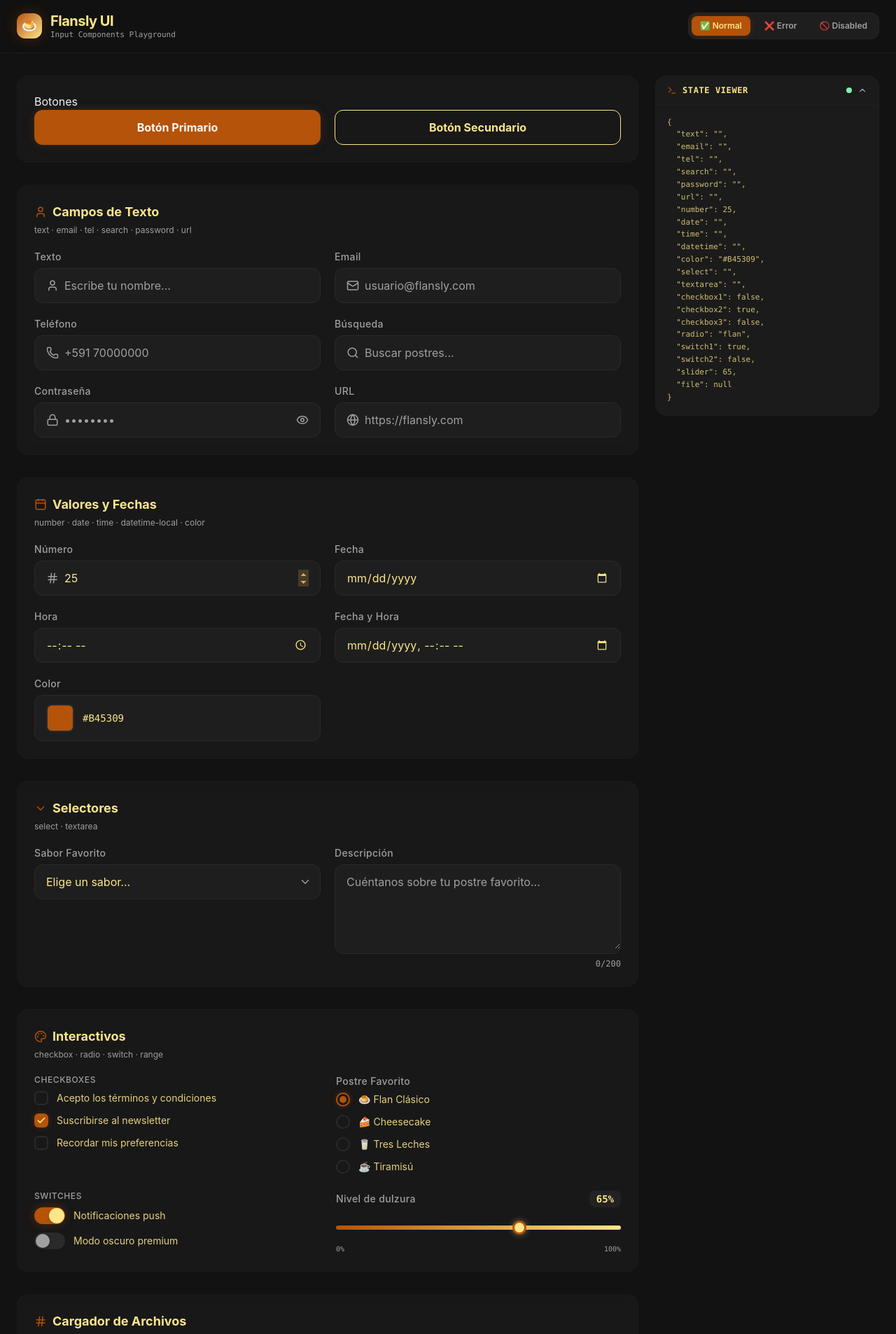
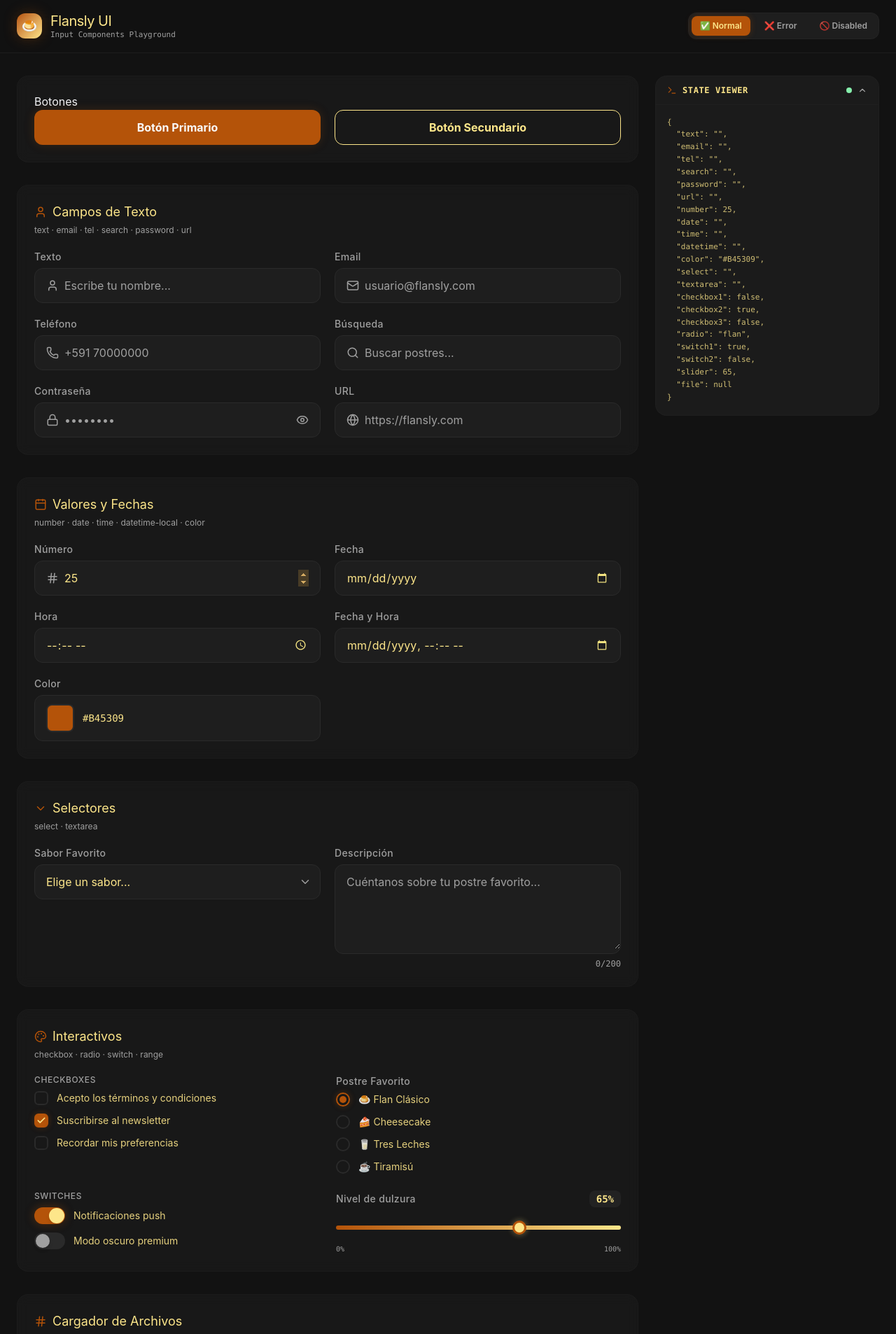
Before and after one commit to mdavila-2001/flansly, a React (Vite) app: page / in a window 1280 px wide. Shown: the top 1906 px of the page at 70% size. Built offline with nearby package versions, Linux system fonts and the light colour scheme.

Commit message:
feat: implement UI playground for input components in App.jsx

```diff
--- a/src/App.jsx
+++ b/src/App.jsx
@@ -72,11 +72,11 @@
       <header className="sticky top-0 z-40 backdrop-blur-xl bg-flansly-dark/70 border-b border-flansly-surface/50">
         <div className="max-w-7xl mx-auto px-6 py-4 flex items-center justify-between">
           <div className="flex items-center gap-3">
-            <div className="w-9 h-9 rounded-xl bg-gradient-to-br from-flansly-caramel to-flansly-flan flex items-center justify-center shadow-[0_0_20px_rgba(180,83,9,0.3)]">
+            <div className="w-9 h-9 rounded-xl bg-linear-to-br from-flansly-caramel to-flansly-flan flex items-center justify-center shadow-[0_0_20px_rgba(180,83,9,0.3)]">
               <span className="text-lg">🍮</span>
             </div>
             <div>
-              <h1 className="text-xl font-bold text-flansly-flan font-[var(--font-manrope)] tracking-tight">
+              <h1 className="text-xl text-flansly-flan font(--font-manrope) tracking-tight">
                 Flansly UI
               </h1>
               <p className="text-[11px] text-flansly-muted -mt-0.5 font-mono">
@@ -139,7 +139,7 @@
 
           {/* ━━ SECCIÓN 1: Texto & Búsqueda ━━ */}
           <section className="bg-flansly-card/50 backdrop-blur-sm rounded-2xl p-6 border border-flansly-surface/30">
-            <h2 className="text-lg font-bold text-flansly-flan font-[var(--font-manrope)] mb-1 flex items-center gap-2">
+            <h2 className="text-lg text-flansly-flan font(--font-manrope) mb-1 flex items-center gap-2">
               <User size={18} className="text-flansly-caramel" />
               Campos de Texto
             </h2>
@@ -210,7 +210,7 @@
 
           {/* ━━ SECCIÓN 2: Valores & Fechas ━━ */}
           <section className="bg-flansly-card/50 backdrop-blur-sm rounded-2xl p-6 border border-flansly-surface/30">
-            <h2 className="text-lg font-bold text-flansly-flan font-[var(--font-manrope)] mb-1 flex items-center gap-2">
+            <h2 className="text-lg text-flansly-flan font(--font-manrope) mb-1 flex items-center gap-2">
               <Calendar size={18} className="text-flansly-caramel" />
               Valores y Fechas
             </h2>
@@ -266,7 +266,7 @@
 
           {/* ━━ SECCIÓN 3: Select & Textarea ━━ */}
           <section className="bg-flansly-card/50 backdrop-blur-sm rounded-2xl p-6 border border-flansly-surface/30">
-            <h2 className="text-lg font-bold text-flansly-flan font-[var(--font-manrope)] mb-1 flex items-center gap-2">
+            <h2 className="text-lg text-flansly-flan font(--font-manrope) mb-1 flex items-center gap-2">
               <ChevronDown size={18} className="text-flansly-caramel" />
               Selectores
             </h2>
@@ -295,7 +295,7 @@
 
           {/* ━━ SECCIÓN 4: Interactivos ━━ */}
           <section className="bg-flansly-card/50 backdrop-blur-sm rounded-2xl p-6 border border-flansly-surface/30">
-            <h2 className="text-lg font-bold text-flansly-flan font-[var(--font-manrope)] mb-1 flex items-center gap-2">
+            <h2 className="text-lg text-flansly-flan font(--font-manrope) mb-1 flex items-center gap-2">
               <Palette size={18} className="text-flansly-caramel" />
               Interactivos
             </h2>
@@ -369,7 +369,7 @@
 
           {/* ━━ SECCIÓN 5: Cargador de Archivos ━━ */}
           <section className="bg-flansly-card/50 backdrop-blur-sm rounded-2xl p-6 border border-flansly-surface/30">
-            <h2 className="text-lg font-bold text-flansly-flan font-[var(--font-manrope)] mb-1 flex items-center gap-2">
+            <h2 className="text-lg text-flansly-flan font(--font-manrope) mb-1 flex items-center gap-2">
               <Hash size={18} className="text-flansly-caramel" />
               Cargador de Archivos
             </h2>
```
